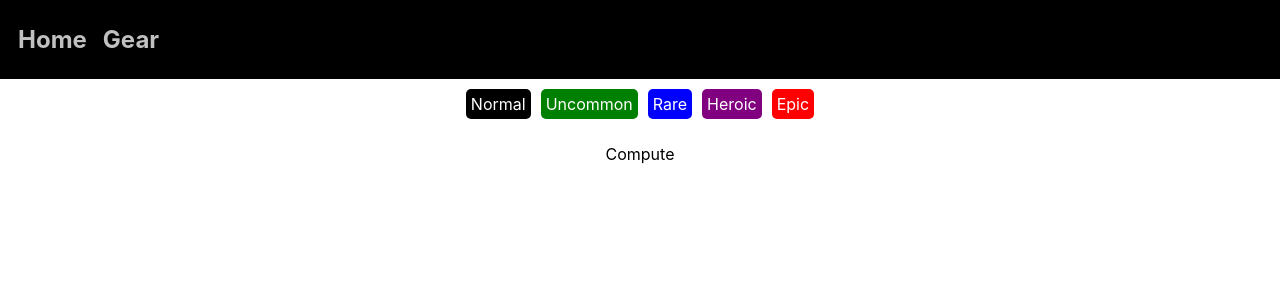
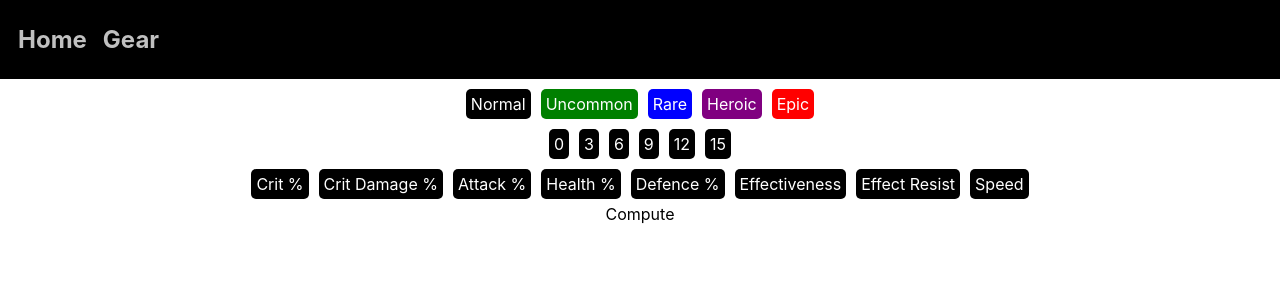
Before and after one commit to Cameronl14320/epic7-rebuilt, a Next.js app: page /gear in a window 1280 px wide. Shown: the top 300 px of the page. Built offline with nearby package versions, Linux system fonts and the light colour scheme.

Commit message:
testing deployment issues

```diff
--- a/components/gear/enhanceSelect.tsx
+++ b/components/gear/enhance/EnhanceSelect.tsx
@@ -1,6 +1,6 @@
 import { Box } from 'rebass'
-import settings from '../../data/settings'
-import { Button, Color } from '../../styles/theme'
+import settings from '../../../data/settings'
+import { Button, Color } from '../../../styles/theme'
 
 const maxEnhance = settings.maxEnhance;
 
--- a/components/gear/substatSelect.tsx
+++ b/components/gear/substat/SubstatSelect.tsx
@@ -1,7 +1,7 @@
-import GearSelection from '../../objects/GearSelection'
-import { SubArray, SubStat } from '../../objects/SubStat'
+import GearSelection from '../../../objects/GearSelection'
+import { SubArray, SubStat } from '../../../objects/SubStat'
 import { Box } from 'rebass'
-import { Button, Color } from '../../styles/theme'
+import { Button, Color } from '../../../styles/theme'
 
 
 const subSelectStyle = {
--- a/pages/gear.tsx
+++ b/pages/gear.tsx
@@ -2,9 +2,9 @@ import GearSelection from '../objects/GearSelection'
 import { Rarities, Rarity } from '../objects/Rarity'
 import { Box } from 'rebass'
 import { useState } from 'react'
-//import EnhanceSelect from '../components/gear/EnhanceSelect'
-//import SubstatSelect from '../components/gear/SubstatSelect'
-import { RaritySelect } from '../components/gear/Rarity/RaritySelect'
+import EnhanceSelect from '../components/gear/enhance/EnhanceSelect'
+import SubstatSelect from '../components/gear/substat/SubstatSelect'
+import { RaritySelect } from '../components/gear/rarity/RaritySelect'
 
 
 const gearStyle = {
@@ -47,10 +47,10 @@ export default function gear(props) {
                         </Box>
                     </Box>
                     <Box id="gear-grid-row-2" sx={gearStyle.gridRow}>
-                        {/*<EnhanceSelect selectedEnhance={selectedEnhance} onSelect={setEnhance} />*/}
+                        {<EnhanceSelect selectedEnhance={selectedEnhance} onSelect={setEnhance} />}
                     </Box>
                     <Box id="gear-grid-row-3" sx={gearStyle.gridRow}>
-                        {/*<SubstatSelect substats={selectedSubstats}/>*/}
+                        {<SubstatSelect substats={selectedSubstats}/>}
                     </Box>
 
                 </Box>
```
